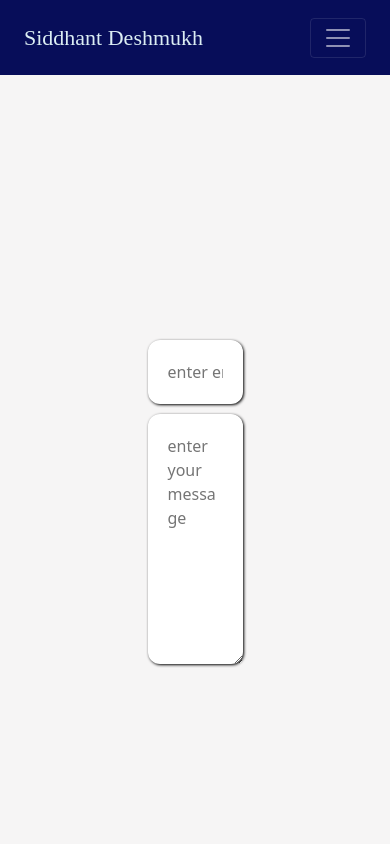
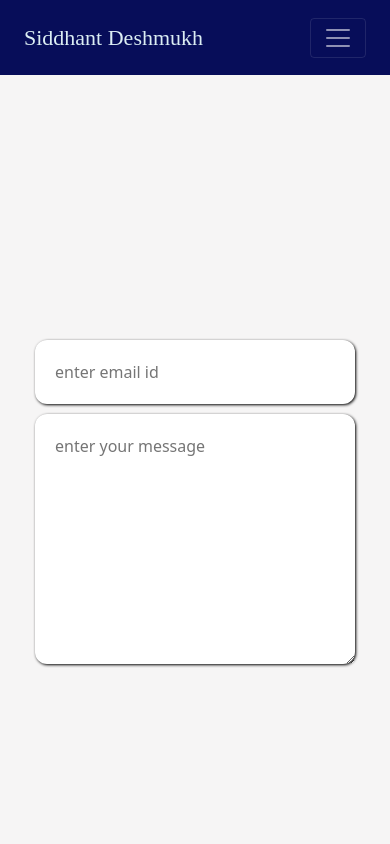
Before and after one commit to sid6145/portfolio, a React (Create React App) app: page /contact in a window 390 px wide. Shown: the top 844 px of the page. Built offline with nearby package versions, Linux system fonts and the light colour scheme.

Commit message:
made contact page responsive

```diff
--- a/src/Components/Contact/style.css
+++ b/src/Components/Contact/style.css
@@ -8,7 +8,7 @@
 }
 
 .email-input{
-    width: 50%;
+    width: 500px;
     padding: 20px 20px;
     margin: 10px;
     border: none;
@@ -17,7 +17,7 @@
 }
 
 .message-input{
-    width: 50%;
+    width: 500px;
     height: 250px;
     padding: 20px 20px;
     border-radius: 12px;
@@ -25,3 +25,34 @@
     box-shadow: 1px 1px 3px black;
 
 }
+
+@media only screen and (max-width : 650px){
+    .contact-container{
+        min-height: 100vh;
+        padding: 100px 100px;
+        display: flex;
+        flex-direction: column;
+        justify-content: center;
+        align-items: center;
+    }
+
+
+    .email-input{
+        width: 320px;
+        padding: 20px 20px;
+        margin: 10px;
+        border: none;
+        border-radius: 12px;
+        box-shadow: 1px 1px 3px black;
+    }
+
+    .message-input{
+        width: 320px;
+        height: 250px;
+        padding: 20px 20px;
+        border-radius: 12px;
+        border: none;
+        box-shadow: 1px 1px 3px black;
+
+    }
+}
--- a/src/Components/Header/index.js
+++ b/src/Components/Header/index.js
@@ -10,7 +10,7 @@ function Header() {
       <Navbar
         className="px-4 py-3"
         collapseOnSelect
-        expand="sm"
+        expand="md"
         variant="dark"
         style={{ backgroundColor: "#070D59" }}
       >
```
